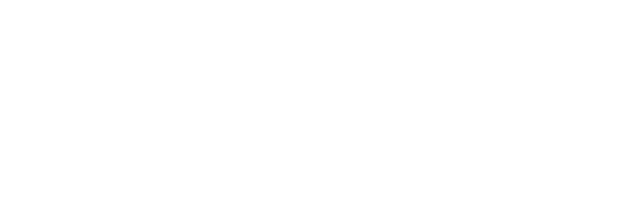
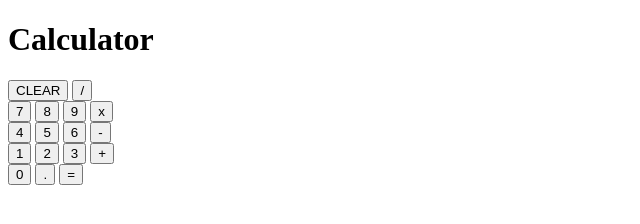
Before and after one commit to haafizzismail/TOP-calculator, a plain HTML site: page index.html in a window 1280 px wide. Shown: the whole page, without its empty margins (0-640 px from the left). Drawn offline with Linux system fonts and the light colour scheme.

Commit message:
add calculator face

```diff
--- a/index.html
+++ b/index.html
@@ -10,6 +10,39 @@
 </head>
 
 <body>
+    <h1>Calculator</h1>
+    <section class="calculator">
+        <div class="display"></div>
+        <div class="buttons">
+            <div class="buttons-row">
+                <button class="button clear">CLEAR</button>
+                <button class="button divide">/</button>
+            </div>
+            <div class="buttons-row ">
+                <button class="button seven">7</button>
+                <button class="button eight">8</button>
+                <button class="button nine">9</button>
+                <button class="button multiply">x</button>
+            </div>
+            <div class="buttons-row">
+                <button class="button four">4</button>
+                <button class="button five">5</button>
+                <button class="button six">6</button>
+                <button class="button minus">-</button>
+            </div>
+            <div class="buttons-row">
+                <button class="button one">1</button>
+                <button class="button two">2</button>
+                <button class="button three">3</button>
+                <button class="button plus">+</button>
+            </div>
+            <div class="buttons-row">
+                <button class="button zero">0</button>
+                <button class="button decimal">.</button>
+                <button class="button equals">=</button>
+            </div>
+        </div>
+    </section>
     <script src="script.js"></script>
 </body>
 
```
